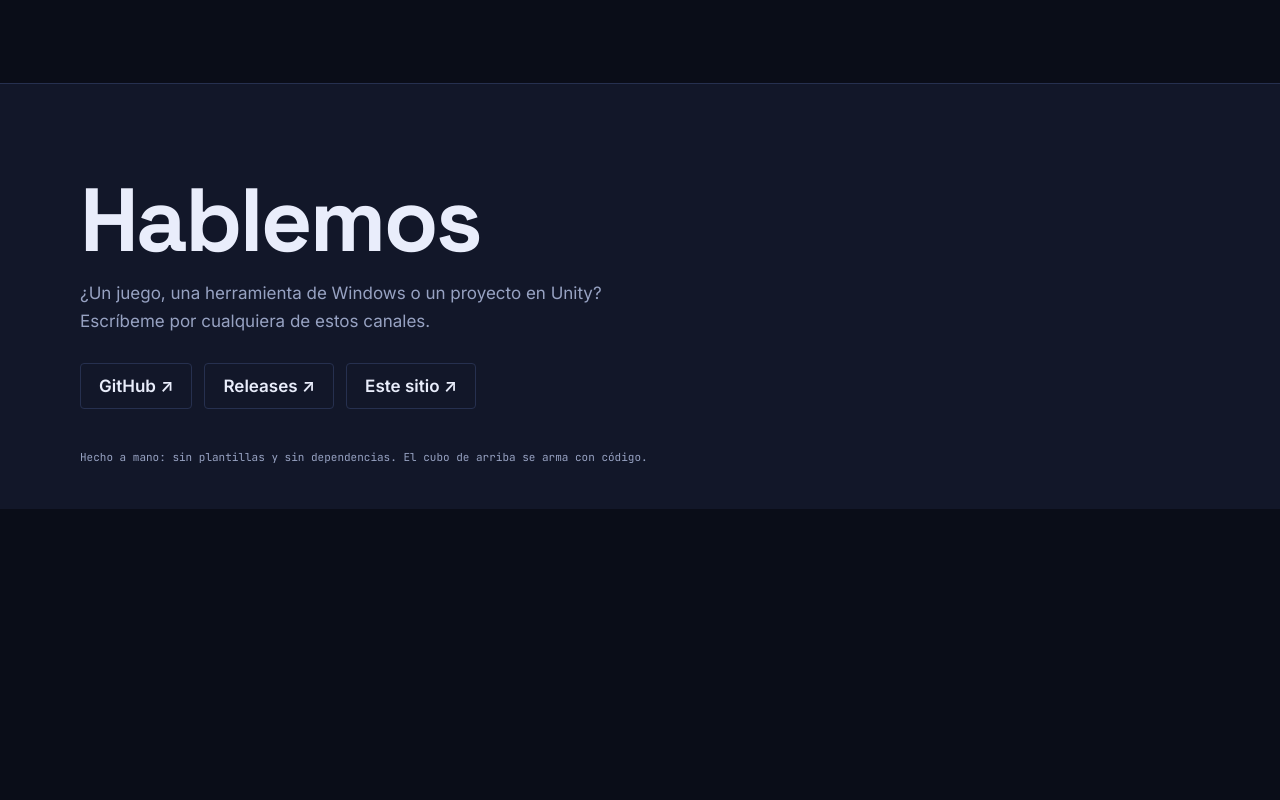
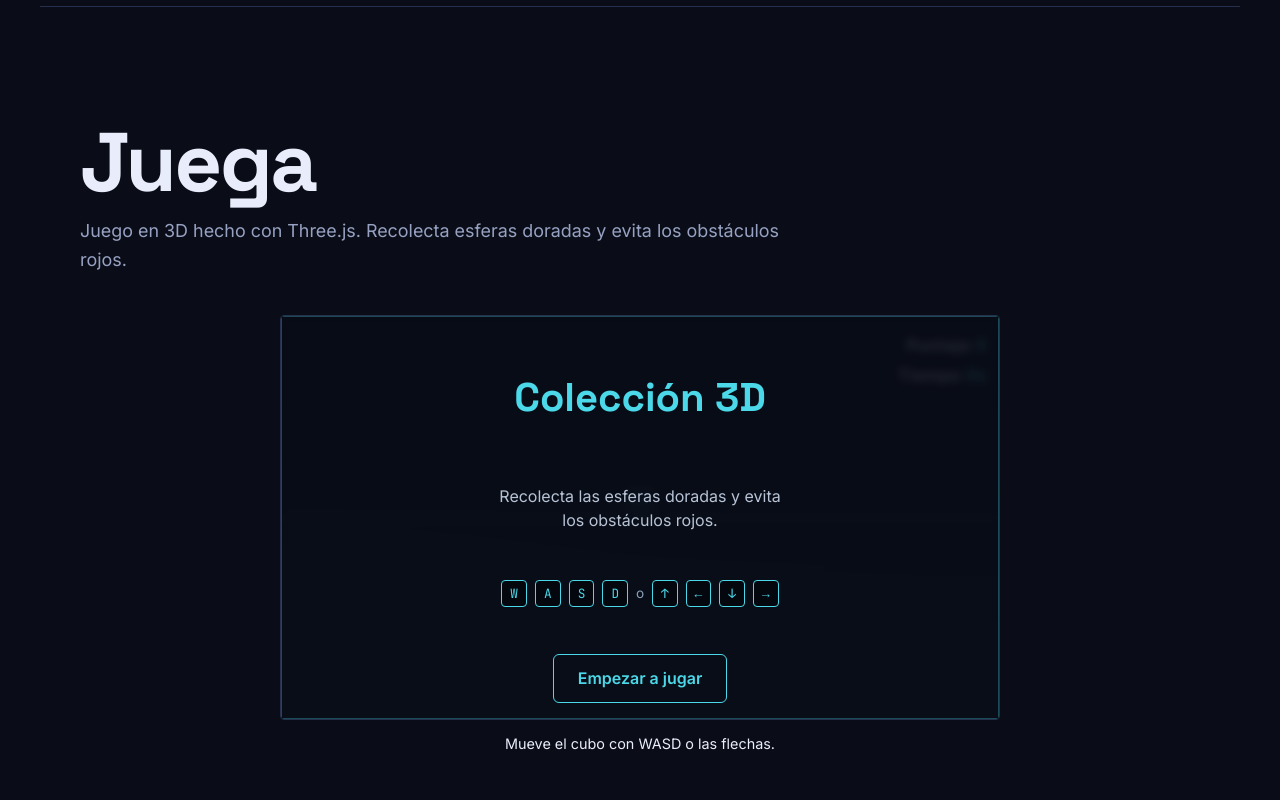
Before and after one commit to SrDragoDoro/SrDragoDoro.github.io, a plain HTML site: page index.html in a window 1280 px wide. Shown: the part 7480-8280 px from the top of the page. Before the commit the page ends 7989 px from the top, so only its background shows below. Drawn offline with nearby package versions, Linux system fonts and the light colour scheme; animation ran at ten frames a second.

Commit message:
Add embedded Three.js collection game
Add an interactive 3D game to the portfolio, where players collect golden spheres and avoid red obstacles. Include responsive styling and localized section copy.

```diff
--- a/css/style.css
+++ b/css/style.css
@@ -673,3 +673,69 @@ button { font: inherit; color: inherit; }
   }
   .reveal { opacity: 1; transform: none; }
 }
+
+/* ── 11. Juego interactivo embebido ──────────────────────────────────────── */
+.juego__wrap {
+  position: relative;
+  width: 100%;
+  max-width: 720px;
+  margin: 24px auto 0;
+  border: 1px solid var(--line);
+  border-radius: var(--radius);
+  overflow: hidden;
+  background: #05070f;
+  aspect-ratio: 16 / 9;
+  min-height: 320px;
+}
+#juego-canvas {
+  position: absolute;
+  inset: 0;
+  width: 100%;
+  height: 100%;
+  display: block;
+  background: #05070f;
+}
+.juego__ui {
+  position: absolute;
+  inset: 0;
+  display: flex;
+  flex-direction: column;
+  pointer-events: none;
+  z-index: 5;
+  padding: 12px;
+}
+.juego__hud {
+  margin-left: auto;
+  text-align: right;
+  pointer-events: auto;
+}
+.juego__row { margin: 4px 0; font-size: 1rem; font-weight: 600; letter-spacing: .05em; }
+.juego__value { color: var(--cyan); }
+.juego__overlay {
+  position: absolute; inset: 0;
+  background: rgba(10, 13, 24, .85);
+  display: grid; place-items: center;
+  pointer-events: auto; z-index: 10;
+  text-align: center; border: 1px solid rgba(75, 216, 232, .3);
+  backdrop-filter: blur(4px);
+}
+.juego__overlay.hidden { display: none; }
+.juego__overlay h1 { font-family: var(--f-display); font-size: clamp(1.5rem, 6vw, 2.5rem); margin-bottom: 8px; color: var(--cyan); }
+.juego__overlay p { margin-bottom: 18px; font-size: 1rem; color: #b8c4d6; max-width: 300px; line-height: 1.5; }
+.juego__kbd { margin-bottom: 18px; font-size: .85rem; color: #8aa0b8; }
+.juego__kbd kbd {
+  display: inline-block; padding: 2px 8px; border: 1px solid var(--cyan); border-radius: 4px;
+  background: #05070f; color: var(--cyan); margin: 0 4px; font-family: var(--f-mono); font-size: .8rem;
+}
+button.juego__btn {
+  font-family: inherit; font-size: 1rem; font-weight: 600; padding: 10px 24px;
+  border: 1px solid var(--cyan); border-radius: 6px; background: transparent; color: var(--cyan);
+  cursor: pointer;
+}
+button.juego__btn:hover { background: rgba(75, 216, 232, .12); }
+.juego__hint { text-align: center; color: var(--ink-3); font-size: .9rem; margin-top: 12px; }
+
+@media (max-width: 600px) {
+  .juego__wrap { min-height: 240px; }
+  .juego__hud { font-size: .9rem; }
+}
--- a/index.html
+++ b/index.html
@@ -16,6 +16,14 @@
 <link rel="preconnect" href="https://fonts.gstatic.com" crossorigin>
 <link href="https://fonts.googleapis.com/css2?family=Space+Grotesk:wght@400;500;700&family=Inter:wght@400;500;600&family=JetBrains+Mono:wght@400;500&display=swap" rel="stylesheet">
 <link rel="stylesheet" href="css/style.css">
+
+<script type="importmap">
+  {
+    "imports": {
+      "three": "https://unpkg.com/three@0.166.1/build/three.module.js"
+    }
+  }
+</script>
 </head>
 <body>
 
@@ -109,6 +117,33 @@
     </div>
   </section>
 
+  <!-- ── Juego interactivo ────────────────────────────────────── -->
+  <section class="sect wrap sect--alt" id="juego-interactivo" aria-labelledby="juego-title">
+    <header class="sect__head">
+      <h2 class="sect__title" id="juego-title" data-i18n="juego.title">Juega</h2>
+      <p class="sect__lead" data-i18n="juego.lead"></p>
+    </header>
+    <div class="juego__wrap">
+      <div id="juego-ui" class="juego__ui">
+        <div class="juego__hud">
+          <div class="juego__row">Puntaje <span id="juego-score" class="juego__value">0</span></div>
+          <div class="juego__row">Tiempo <span id="juego-time" class="juego__value">0s</span></div>
+        </div>
+        <div id="juego-overlay" class="juego__overlay">
+          <h1 id="juego-overlay-title">Colección 3D</h1>
+          <p id="juego-overlay-text">Recolecta las esferas doradas y evita los obstáculos rojos.</p>
+          <div class="juego__kbd">
+            <kbd>W</kbd><kbd>A</kbd><kbd>S</kbd><kbd>D</kbd>
+            o
+            <kbd>↑</kbd><kbd>←</kbd><kbd>↓</kbd><kbd>→</kbd>
+          </div>
+          <button id="juego-btn-start" class="juego__btn">Empezar a jugar</button>
+        </div>
+      </div>
+      <canvas id="juego-canvas"></canvas>
+    </div>
+    <p class="juego__hint" data-i18n="juego.hint">Mueve el cubo con WASD o las flechas.</p>
+  </section>
 </main>
 
 <noscript>
@@ -143,5 +178,6 @@
 <script src="js/data.js"></script>
 <script src="js/fx.js"></script>
 <script src="js/main.js"></script>
+<script type="module" src="js/game.js"></script>
 </body>
 </html>
--- a/js/data.js
+++ b/js/data.js
@@ -451,6 +451,9 @@ window.UI = {
     'footer.title': 'Hablemos',
     'footer.lead': '¿Un juego, una herramienta de Windows o un proyecto en Unity? Escríbeme por cualquiera de estos canales.',
     'footer.made': 'Hecho a mano: sin plantillas y sin dependencias. El cubo de arriba se arma con código.',
+    'juego.title': 'Juega',
+    'juego.lead': 'Juego en 3D hecho con Three.js. Recolecta esferas doradas y evita los obstáculos rojos.',
+    'juego.hint': 'Mueve el cubo con WASD o las flechas.'
   },
   en: {
     'nav.projects': 'Projects',
@@ -483,5 +486,8 @@ window.UI = {
     'footer.title': 'Let’s talk',
     'footer.lead': 'A game, a Windows tool or a Unity project? Reach me on any of these channels.',
     'footer.made': 'Handmade: no templates and no dependencies. The cube up top is assembled by code.',
+    'juego.title': 'Play',
+    'juego.lead': '3D game made with Three.js. Collect golden spheres and avoid red obstacles.',
+    'juego.hint': 'Move the cube with WASD or arrow keys.'
   },
 };
--- /dev/null
+++ b/js/game.js
@@ -0,0 +1,217 @@
+/* =============================================================================
+ * game.js — Juego 3D embebido en el portafolio con Three.js.
+ * Se monta dentro de la sección #juego-interactivo de index.html.
+ * No redirige a otra página: se juega aquí mismo.
+ * ============================================================================= */
+
+import * as THREE from 'three';
+
+(function () {
+  'use strict';
+
+  const canvas = document.getElementById('juego-canvas');
+  const container = canvas && canvas.parentElement;
+  if (!canvas || !container) return;
+
+  const elScore = document.getElementById('juego-score');
+  const elTime = document.getElementById('juego-time');
+  const overlay = document.getElementById('juego-overlay');
+  const btnStart = document.getElementById('juego-btn-start');
+  const elTitle = document.getElementById('juego-overlay-title');
+  const elText = document.getElementById('juego-overlay-text');
+
+  const MOVE_SPEED = 10;
+  const SPAWN_INTERVAL = 900;
+  const OBSTACLE_CHANCE = 0.35;
+
+  let scene, camera, renderer, player;
+  const collectibles = [];
+  const obstacles = [];
+  let score = 0;
+  let seconds = 0;
+  let gameActive = false;
+  let lastSpawn = 0;
+  const keys = {};
+  const clock = new THREE.Clock();
+
+  function initThree() {
+    scene = new THREE.Scene();
+    scene.background = new THREE.Color(0x05070f);
+    scene.fog = new THREE.FogExp2(0x05070f, 0.04);
+
+    const aspect = container.clientWidth / container.clientHeight || 16 / 9;
+    camera = new THREE.PerspectiveCamera(55, aspect, 0.1, 200);
+    camera.position.set(0, 14, -22);
+    camera.lookAt(0, 0, 0);
+
+    renderer = new THREE.WebGLRenderer({ canvas, antialias: true });
+    renderer.setSize(container.clientWidth, container.clientHeight);
+    renderer.setPixelRatio(Math.min(window.devicePixelRatio || 1, 2));
+    renderer.shadowMap.enabled = true;
+
+    const ambient = new THREE.AmbientLight(0xffffff, 0.5);
+    scene.add(ambient);
+
+    const sun = new THREE.DirectionalLight(0x4BD8E8, 1.2);
+    sun.position.set(10, 20, 10);
+    sun.castShadow = true;
+    sun.shadow.camera.left = -25;
+    sun.shadow.camera.right = 25;
+    sun.shadow.camera.top = 25;
+    sun.shadow.camera.bottom = -25;
+    scene.add(sun);
+
+    const fill = new THREE.PointLight(0xff5c93, 0.6);
+    fill.position.set(-12, 8, 12);
+    scene.add(fill);
+
+    const floor = new THREE.Mesh(
+      new THREE.PlaneGeometry(200, 200),
+      new THREE.MeshStandardMaterial({ color: 0x121729, roughness: 0.9 })
+    );
+    floor.rotation.x = -Math.PI / 2;
+    floor.receiveShadow = true;
+    scene.add(floor);
+
+    const grid = new THREE.GridHelper(200, 40, 0x4BD8E8, 0x1e2a3e);
+    scene.add(grid);
+
+    player = new THREE.Mesh(
+      new THREE.BoxGeometry(1.6, 1.6, 1.6),
+      new THREE.MeshStandardMaterial({ color: 0x4BD8E8, roughness: 0.4, metalness: 0.2 })
+    );
+    player.position.y = 0.8;
+    player.castShadow = true;
+    scene.add(player);
+  }
+
+  function spawnObject() {
+    const isObstacle = Math.random() < OBSTACLE_CHANCE;
+    const x = (Math.random() - 0.5) * 34;
+    const z = (Math.random() - 0.5) * 34;
+
+    if (isObstacle) {
+      const mesh = new THREE.Mesh(
+        new THREE.BoxGeometry(1.8, 1.8, 1.8),
+        new THREE.MeshStandardMaterial({ color: 0xff5c93, roughness: 0.4 })
+      );
+      mesh.position.set(x, 0.9, z);
+      mesh.castShadow = true;
+      scene.add(mesh);
+      obstacles.push({ mesh, box: new THREE.Box3() });
+    } else {
+      const mesh = new THREE.Mesh(
+        new THREE.SphereGeometry(0.7, 16, 16),
+        new THREE.MeshStandardMaterial({ color: 0xffc24b, roughness: 0.2, metalness: 0.6 })
+      );
+      mesh.position.set(x, 0.7, z);
+      mesh.castShadow = true;
+      scene.add(mesh);
+      collectibles.push({ mesh, box: new THREE.Box3() });
+    }
+  }
+
+  function startGame() {
+    score = 0;
+    seconds = 0;
+    if (elScore) elScore.textContent = '0';
+    if (elTime) elTime.textContent = '0s';
+    gameActive = true;
+    if (overlay) overlay.classList.add('hidden');
+
+    [...collectibles, ...obstacles].forEach((o) => scene.remove(o.mesh));
+    collectibles.length = 0;
+    obstacles.length = 0;
+
+    player.position.set(0, 0.8, 0);
+    lastSpawn = performance.now();
+  }
+
+  function gameOver() {
+    gameActive = false;
+    if (elTitle) elTitle.textContent = 'Game Over';
+    if (elText) elText.textContent = `Recogiste ${score} esferas en ${seconds}s.`;
+    if (btnStart) btnStart.textContent = 'Jugar de nuevo';
+    if (overlay) overlay.classList.remove('hidden');
+  }
+
+  if (btnStart) {
+    btnStart.addEventListener('click', () => {
+      if (!gameActive) startGame();
+    });
+  }
+
+  window.addEventListener('keydown', (e) => { keys[e.code] = true; });
+  window.addEventListener('keyup', (e) => { keys[e.code] = false; });
+
+  function resize() {
+    if (!camera || !renderer) return;
+    const aspect = container.clientWidth / container.clientHeight || 16 / 9;
+    camera.aspect = aspect;
+    camera.updateProjectionMatrix();
+    renderer.setSize(container.clientWidth, container.clientHeight);
+  }
+  window.addEventListener('resize', resize);
+
+  function animate() {
+    requestAnimationFrame(animate);
+
+    const dt = clock.getDelta();
+    const now = performance.now();
+
+    if (gameActive) {
+      const move = new THREE.Vector3();
+      if (keys['KeyW'] || keys['ArrowUp']) move.z -= 1;
+      if (keys['KeyS'] || keys['ArrowDown']) move.z += 1;
+      if (keys['KeyA'] || keys['ArrowLeft']) move.x -= 1;
+      if (keys['KeyD'] || keys['ArrowRight']) move.x += 1;
+      if (move.length() > 0) move.normalize();
+      player.position.add(move.multiplyScalar(MOVE_SPEED * dt));
+      player.position.y = 0.8;
+
+      player.position.x = Math.max(-26, Math.min(26, player.position.x));
+      player.position.z = Math.max(-26, Math.min(26, player.position.z));
+
+      camera.position.lerp(new THREE.Vector3(player.position.x, 14, player.position.z - 22), dt * 6);
+      camera.lookAt(player.position);
+
+      if (now - lastSpawn > SPAWN_INTERVAL) {
+        spawnObject();
+        lastSpawn = now;
+      }
+
+      const playerBox = new THREE.Box3().setFromObject(player);
+
+      for (let i = collectibles.length - 1; i >= 0; i--) {
+        const c = collectibles[i];
+        c.mesh.rotation.y += dt * 2;
+        c.mesh.rotation.x += dt * 1.5;
+        c.mesh.position.y = 0.7 + Math.sin(now * 0.003 + i) * 0.15;
+        c.box.setFromObject(c.mesh);
+        if (playerBox.intersectsBox(c.box)) {
+          scene.remove(c.mesh);
+          collectibles.splice(i, 1);
+          score += 1;
+          if (elScore) elScore.textContent = String(score);
+        }
+      }
+
+      for (let i = obstacles.length - 1; i >= 0; i--) {
+        const o = obstacles[i];
+        o.box.setFromObject(o.mesh);
+        if (playerBox.intersectsBox(o.box)) {
+          gameOver();
+          return;
+        }
+      }
+
+      seconds += dt;
+      if (elTime) elTime.textContent = `${Math.floor(seconds)}s`;
+    }
+
+    renderer.render(scene, camera);
+  }
+
+  initThree();
+  animate();
+})();
```
